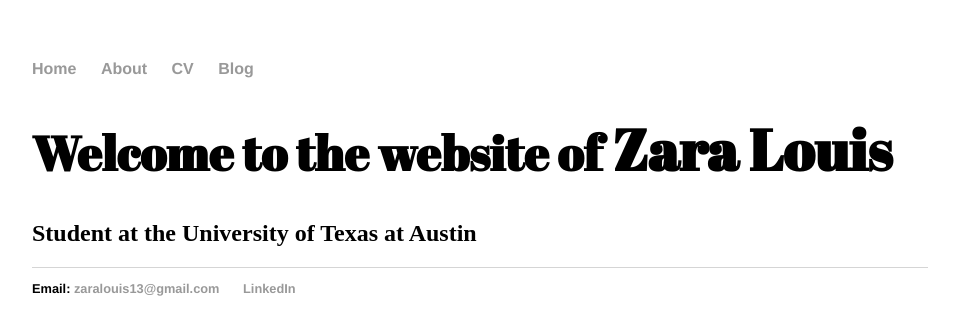
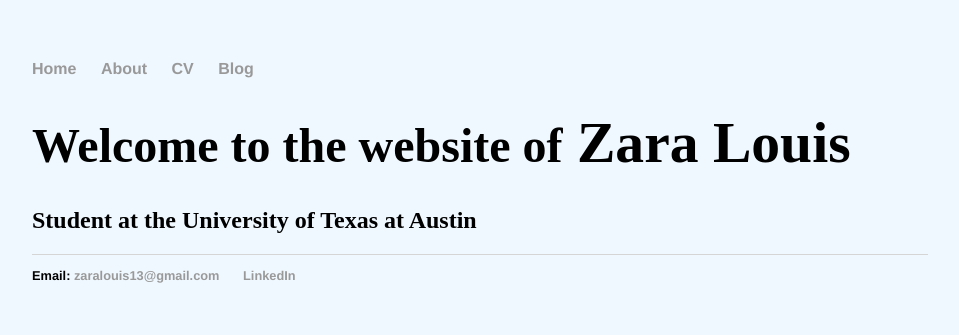
Before and after one commit to zaralouis/zaralouis.github.io, a Jekyll site: the page built from index.html, in a window 1280 px wide. Shown: the top 335 px of the page, without its empty margins (160-1119 px from the left). Built offline with Jekyll 4.4.1, drawn with Linux system fonts in a browser that asks for light colours; some web fonts are replaced.

Commit message:
Update index.html

```diff
--- a/index.html
+++ b/index.html
@@ -2,9 +2,11 @@
 layout: default
 title: Zara Louis
 ---
-<head> <link href='https://fonts.googleapis.com/css?family=Abril+Fatface' rel='stylesheet' type='text/css'></head>
+<head> <link href='https://fonts.googleapis.com/css?family=Abril+Fatface' rel='stylesheet' type='text/css'>
+<link href="https://fonts.googleapis.com/css?family=IM+Fell+English" rel="stylesheet"></head>
 <div class="blurb">
-	<h1><font face="Abril Fatface">Welcome to the website of<big><b> Zara Louis</b></big></font></h1>
+	<body bgcolor="	#f0f8ff">
+	<h1><font face="IM Fell English">Welcome to the website of<big><b> Zara Louis</b></big></font></h1>
 	<h2>Student at the University of Texas at Austin</h2>
-
+	</body>
 </div><!-- /.blurb -->
```
